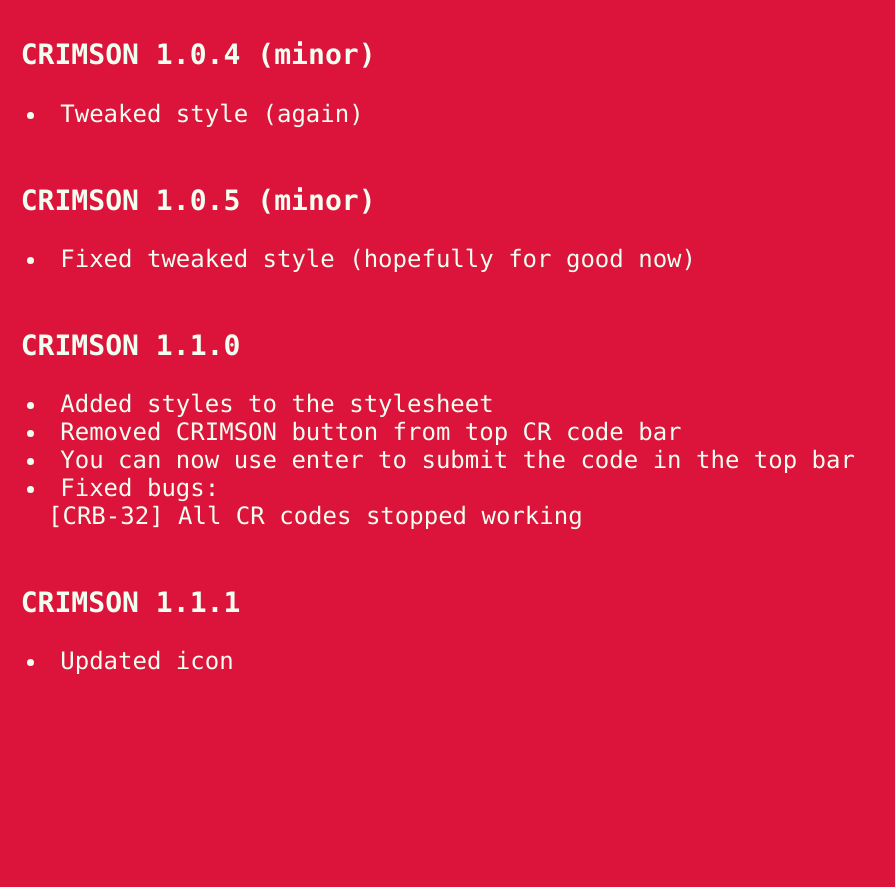
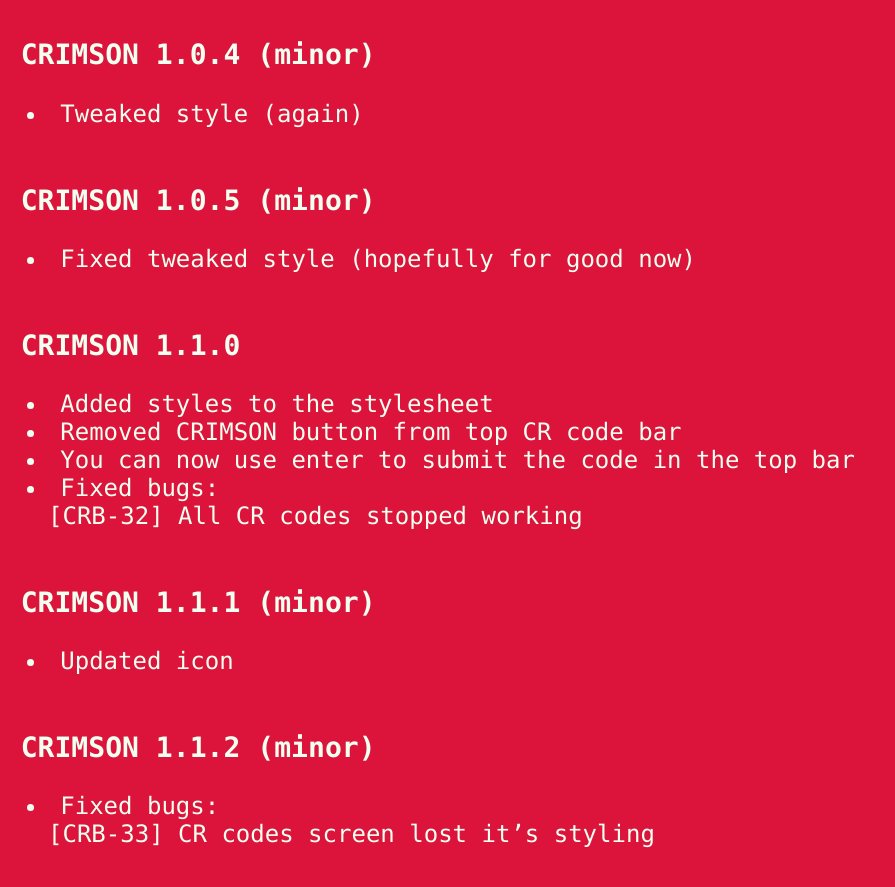
Before and after one commit to uncannyorange/uncannyorange.github.io, a Jekyll site: the page built from crimson/changelogu.md, in a window 1280 px wide and 900 px high, scrolled down 1175 px. Shown: the top 887 px of the window, without its empty margins (0-895 px from the left). Built offline with Jekyll 4.4.1, drawn with Linux system fonts in a browser that asks for light colours; our own code applies the rules of GitHub Pages for plain Markdown files; before the commit the page ends 1902 px from its top, so only the background shows below that.

Commit message:
Updated Master

```diff
--- a/crimson/changelogu.md
+++ b/crimson/changelogu.md
@@ -56,7 +56,13 @@ layout: crimson
 <br/>
 <br/>
 
-### CRIMSON 1.1.1
+### CRIMSON 1.1.1 (minor)
 - Updated icon
 <br/>
 <br/>
+
+### CRIMSON 1.1.2 (minor)
+- Fixed bugs:<br/>
+[CRB-33] CR codes screen lost it's styling
+<br/>
+<br/>
```
Also changed, not shown: crimson/codes.md (+3 -0 lines).
